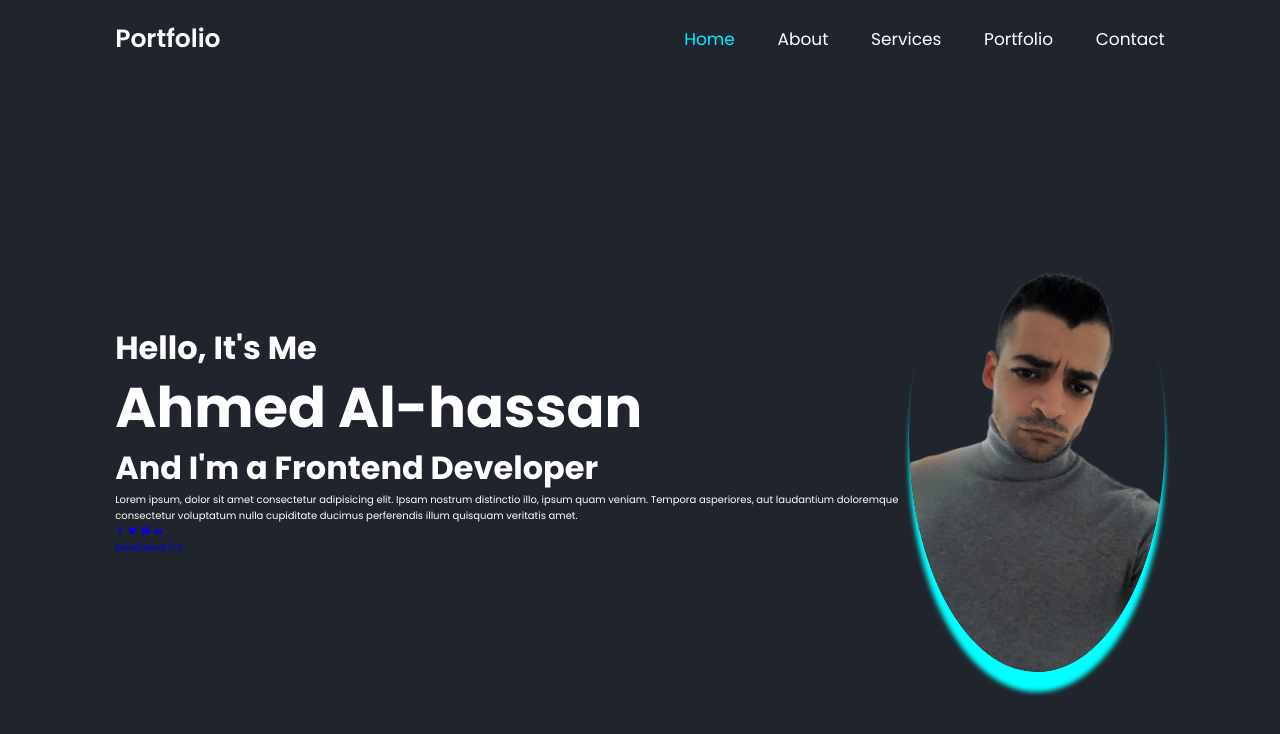
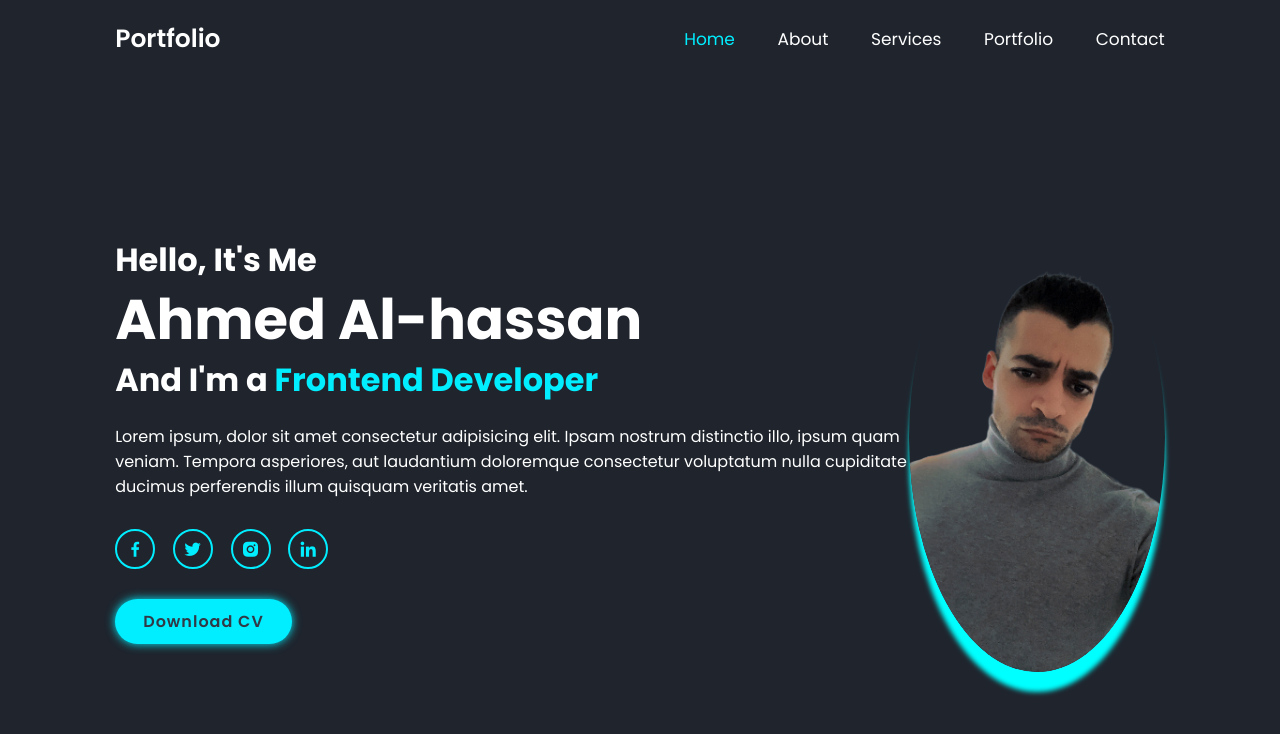
Before and after one commit to AhmedGitt/MyPortfolio, a plain HTML site: page index.html in a window 1280 px wide. Drawn offline with nearby package versions, Linux system fonts and the light colour scheme.

Commit message:
Added download cv button and some css

```diff
--- a/css/style.css
+++ b/css/style.css
@@ -81,6 +81,14 @@ section {
   font-weight: 700;
 }
 
+.home-content h3:nth-of-type(2) {
+  margin-bottom: 2rem;
+}
+
+span {
+  color: var(--main-color);
+}
+
 .home-img img {
   width: 20vw;
   border-radius: 80%;
@@ -93,3 +101,45 @@ section {
   font-weight: 700;
   line-height: 1.3;
 }
+
+.home-content p {
+  font-size: 1.6rem;
+}
+
+.social-media a {
+  display: inline-flex;
+  justify-content: center;
+  align-items: center;
+  width: 4rem;
+  height: 4rem;
+  background: transparent;
+  border: 0.2rem solid var(--main-color);
+  border-radius: 50%;
+  font-size: 2rem;
+  color: var(--main-color);
+  margin: 3rem 1.5rem 3rem 0;
+  transition: 0.5s ease;
+}
+
+.social-media a:hover {
+  background: var(--main-color);
+  color: var(--second-bg-color);
+  box-shadow: 0 0 1rem var(--main-color);
+}
+
+.btn {
+  display: inline-block;
+  padding: 1rem 2.8rem;
+  background: var(--main-color);
+  border-radius: 4rem;
+  box-shadow: 0 0 1rem var(--main-color);
+  font-size: 1.6rem;
+  color: var(--second-bg-color);
+  letter-spacing: 0.1rem;
+  font-weight: 600;
+  transition: 0.5s ease;
+}
+
+.btn:hover {
+  box-shadow: none;
+}
```
Also changed, not shown: index.html (+2 -0 lines), images/image.jpeg (deleted).
